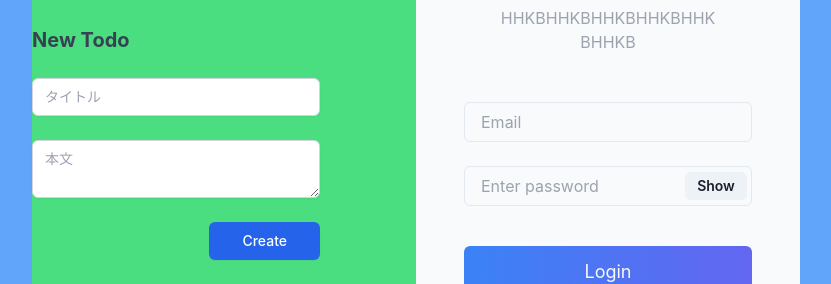
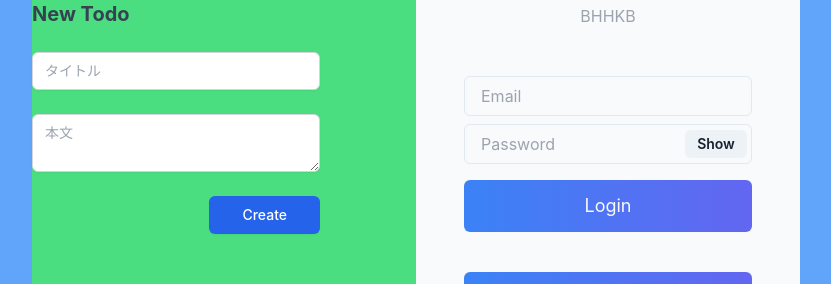
Before and after one commit to omegamaster86/portfolio1, a Next.js app in the folder front/: page /login in a window 1280 px wide. Shown: the part 217-501 px from the top of the page, without its empty margins (224-1055 px from the left). Built offline with nearby package versions, Linux system fonts and the light colour scheme; no server answers.

Commit message:
Yupを追加

```diff
--- a/front/pages/components/loginInfo.tsx
+++ b/front/pages/components/loginInfo.tsx
@@ -3,67 +3,84 @@ import {
   FormErrorMessage,
   FormLabel,
   Input,
-  VStack,
   Button,
   InputGroup,
   InputRightElement,
 } from "@chakra-ui/react";
-import { Formik, Field } from "formik";
 import { useState } from "react";
+import axios from 'axios';
+import { useRouter } from 'next/router';
+import { useForm } from 'react-hook-form';
+import * as Yup from 'yup';
+import { yupResolver } from '@hookform/resolvers/yup';
 
 export const LoginInfo = () => {
-  const [show, setShow] = useState(false)
-  const handleClick = () => setShow(!show)
+  const [formErrors, setFormErrors] = useState({});
+  const [showPassword, setShowPassword] = useState(false);
+  const router = useRouter();
+
+  const schema = Yup.object().shape({
+    email: Yup.string().email('Invalid email').required('No email provided'),
+    password: Yup.string()
+      .required('No password provided')
+      .min(3, 'Password should be min 3 chars'),
+  })
+  const {
+    register,
+    handleSubmit,
+    formState: { errors }
+  } = useForm({
+    resolver: yupResolver(schema),
+  });
+
+  const onSubmit = async (data) => {
+    try {
+      const response = await axios.post(`${process.env.NEXT_PUBLIC_API_URL}/login`, {
+        email: data.email,
+        password: data.password,
+      });
+      console.log(response.data);
+      // 認証成功のレスポンスを確認
+      if (response.data.isAuthenticated) {
+        // 認証が成功した場合はダッシュボードにリダイレクト
+        router.push('/dashboard');
+      } else {
+        // 認証に失敗した場合の処理
+        setFormErrors({ server: "認証に失敗しました。" });
+      }
+    } catch (error) {
+      setFormErrors({ server: error.response.data.message });
+    }
+  };
 
   return (
-    <Formik
-        initialValues={{
-        email: "",
-        password: "",
-        }}
-        onSubmit={(values) => {
-        console.log(values);
-        }}
-    >
-    {({ handleSubmit, errors, touched, getFieldProps }) => (
-      <form onSubmit={handleSubmit}>
-        <VStack spacing={4} align="flex-start">
-          <FormControl>
+  <form onSubmit={handleSubmit(onSubmit)}>
+    <FormControl isInvalid={!!errors.email}>
         <FormLabel htmlFor="email"></FormLabel>
+           <Input id="email" placeholder='Email' {...register('email')} />
+        <FormErrorMessage>{errors.email?.message}</FormErrorMessage>
+      </FormControl>
+      <FormControl isInvalid={!!errors.password}>
+          <FormLabel htmlFor="password"></FormLabel>
+          <InputGroup>
           <Input
-              id="email"
-              name="email"
-              type="email"
-              placeholder='Email'
-              {...getFieldProps('email')}
-            />
-          </FormControl>
-          <FormControl isInvalid={!!errors.password && touched.password}>
-            <FormLabel htmlFor="password"></FormLabel>
-              <Field name="password">
-                  {({ field }) => (
-                      <InputGroup size="md">
-                      <Input
-                          {...field}
               id="password"
-                          pr="4.5rem"
-                          type={show ? 'text' : 'password'}
-                          placeholder="Enter password"
-                          {...getFieldProps('password')}
+              placeholder='Password'
+              type={showPassword ? 'text' : 'password'}
+              {...register('password')}
           />
           <InputRightElement width="4.5rem">
-                          <Button h="1.75rem" size="sm" onClick={handleClick}>
-                          {show ? 'Hide' : 'Show'}
+              <Button h="1.75rem" size="sm" onClick={() => setShowPassword(!showPassword)}>
+                {showPassword ? 'Hide' : 'Show'}
               </Button>
           </InputRightElement>
           </InputGroup>
-                  )}
-              </Field>
-            <FormErrorMessage>{errors.password}</FormErrorMessage>
+          <FormErrorMessage>{errors.password?.message}</FormErrorMessage>
       </FormControl>
-        </VStack>
+      <button type="submit" className="w-full mt-4 bg-gradient-to-r from-blue-500 to-indigo-500 rounded-md py-3 text-gray-50 text-lg
+          hover:bg-gradient-to-r hover:from-gray-50 hover:to-gray-100 hover:border-blue-500 hover:text-gray-700">
+          Login
+      </button>
   </form>
-      )}
-    </Formik>
   )
 }
```
Lines whose indentation alone changed are shown as unchanged.
